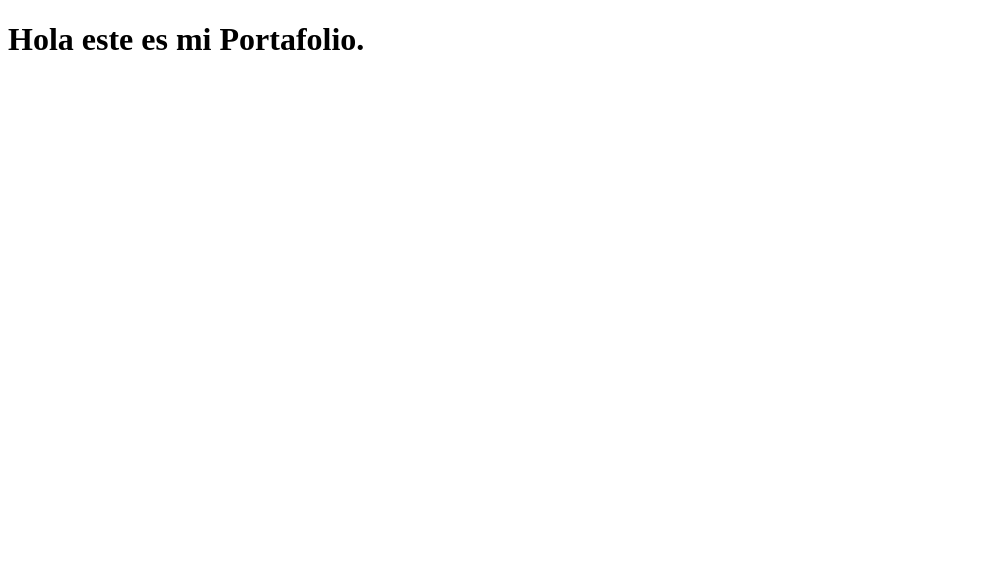
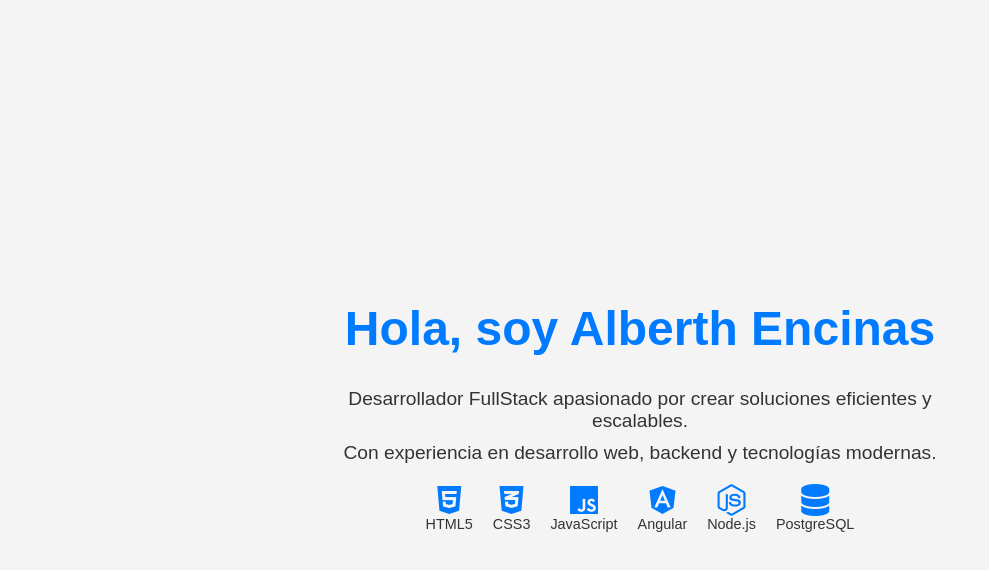
Before and after one commit to Alberth-Encinas/portafolio, a plain HTML site: page index.html in a window 1280 px wide. Shown: the whole page, without its empty margins (0-989 px from the left). Drawn offline with Linux system fonts and the light colour scheme.

Commit message:
add styles

```diff
--- a/index.html
+++ b/index.html
@@ -1,11 +1,84 @@
 <!DOCTYPE html>
-<html lang="en">
+<html lang="es">
 <head>
-    <meta charset="UTF-8">
-    <meta name="viewport" content="width=device-width, initial-scale=1.0">
-    <title>Mi portafolio</title>
+  <meta charset="UTF-8">
+  <meta name="viewport" content="width=device-width, initial-scale=1.0">
+  <title>Portafolio de Alberth Encinas</title>
+  <link href="https://cdnjs.cloudflare.com/ajax/libs/font-awesome/6.5.1/css/all.min.css" rel="stylesheet">
+  <!-- <link rel="stylesheet" href="style.css"> -->
+   <style>
+        body {
+        margin: 0;
+        font-family: Arial, sans-serif;
+        background-color: #f4f4f4;
+        display: flex;
+        justify-content: center;
+        align-items: center;
+        height: 100vh;
+        text-align: center;
+        color: #333;
+    }
+    .container {
+        max-width: 600px;
+    }
+    h1 {
+        font-size: 3rem;
+        color: #007bff;
+    }
+    p {
+        font-size: 1.2rem;
+        margin: 10px 0;
+    }
+    .technologies {
+        display: flex;
+        justify-content: center;
+        flex-wrap: wrap;
+        gap: 20px;
+        margin-top: 20px;
+    }
+    .tech-item {
+        display: flex;
+        flex-direction: column;
+        align-items: center;
+        font-size: 0.9rem;
+    }
+    .tech-item i {
+        font-size: 2rem;
+        color: #007bff;
+    }
+   </style>
 </head>
 <body>
-    <h1>Hola este es mi Portafolio.</h1>
+  <div class="container">
+    <h1>Hola, soy Alberth Encinas</h1>
+    <p>Desarrollador FullStack apasionado por crear soluciones eficientes y escalables.</p>
+    <p>Con experiencia en desarrollo web, backend y tecnologías modernas.</p>
+    <div class="technologies">
+      <div class="tech-item">
+        <i class="fab fa-html5"></i>
+        <span>HTML5</span>
+      </div>
+      <div class="tech-item">
+        <i class="fab fa-css3-alt"></i>
+        <span>CSS3</span>
+      </div>
+      <div class="tech-item">
+        <i class="fab fa-js"></i>
+        <span>JavaScript</span>
+      </div>
+      <div class="tech-item">
+        <i class="fab fa-angular"></i>
+        <span>Angular</span>
+      </div>
+      <div class="tech-item">
+        <i class="fab fa-node-js"></i>
+        <span>Node.js</span>
+      </div>
+      <div class="tech-item">
+        <i class="fas fa-database"></i>
+        <span>PostgreSQL</span>
+      </div>
+    </div>
+  </div>
 </body>
 </html>
--- /dev/null
+++ b/styles.css
@@ -0,0 +1,39 @@
+body {
+    margin: 0;
+    font-family: Arial, sans-serif;
+    background-color: #f4f4f4;
+    display: flex;
+    justify-content: center;
+    align-items: center;
+    height: 100vh;
+    text-align: center;
+    color: #333;
+  }
+  .container {
+    max-width: 600px;
+  }
+  h1 {
+    font-size: 3rem;
+    color: #007bff;
+  }
+  p {
+    font-size: 1.2rem;
+    margin: 10px 0;
+  }
+  .technologies {
+    display: flex;
+    justify-content: center;
+    flex-wrap: wrap;
+    gap: 20px;
+    margin-top: 20px;
+  }
+  .tech-item {
+    display: flex;
+    flex-direction: column;
+    align-items: center;
+    font-size: 0.9rem;
+  }
+  .tech-item i {
+    font-size: 2rem;
+    color: #007bff;
+  }
```
